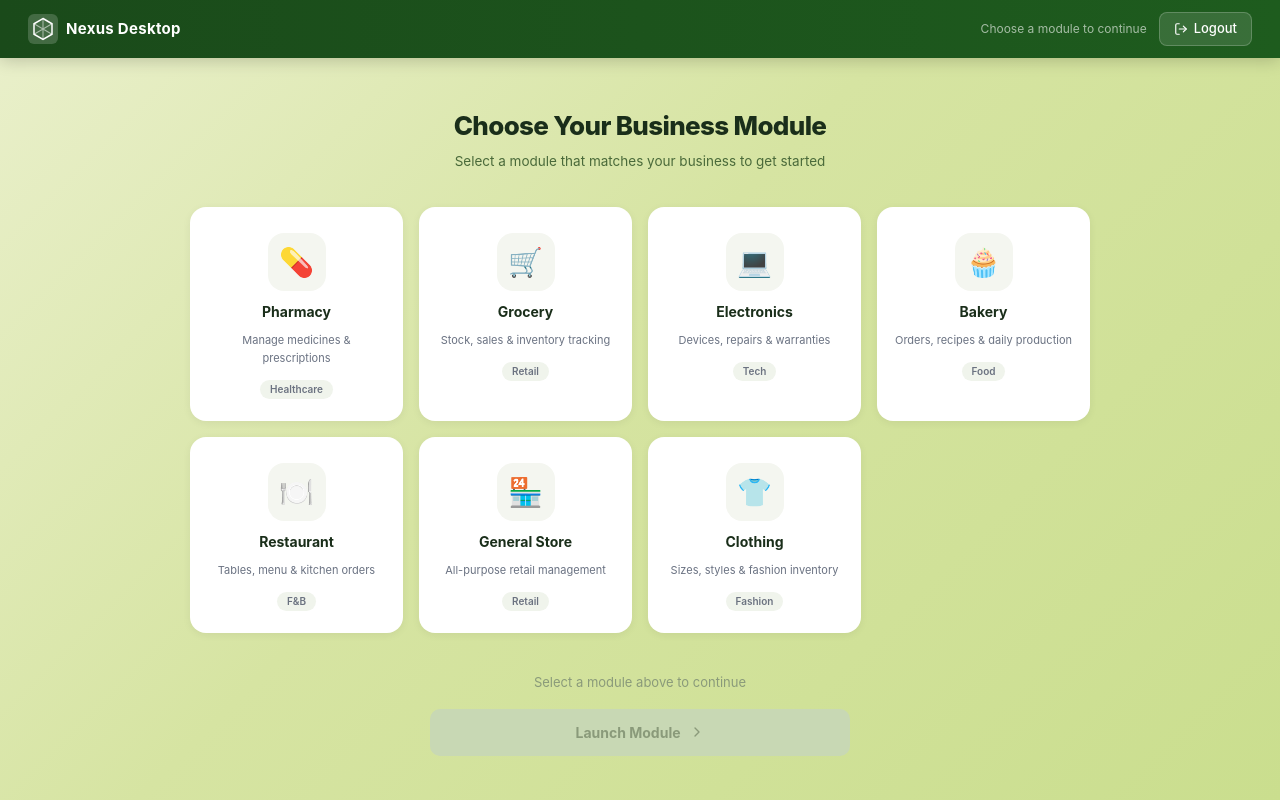
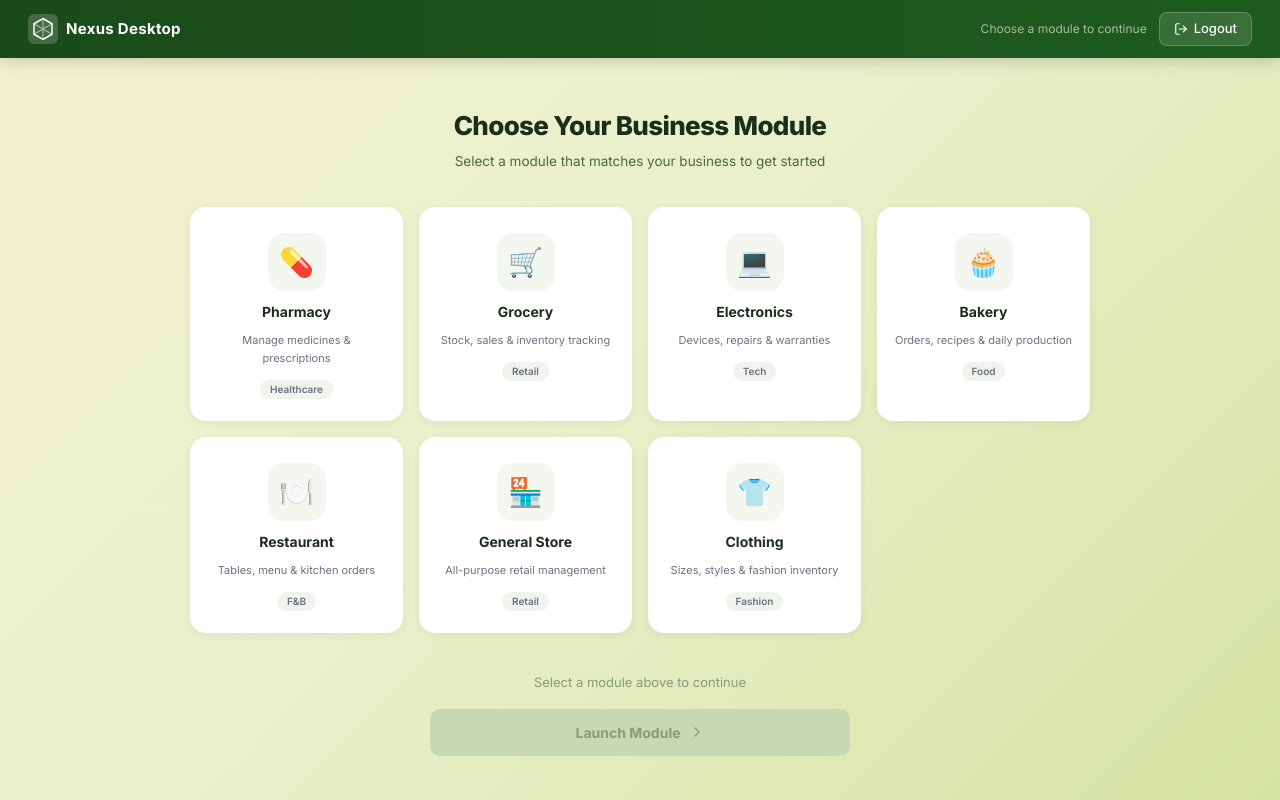
Before and after one commit to Hamza-Athar1/Nexus_Desktop_Design, a React (Vite) app: page /modules in a window 1280 px wide. Built offline with nearby package versions, Linux system fonts and the light colour scheme.

Commit message:
slight update to the design

```diff
--- a/src/index.css
+++ b/src/index.css
@@ -2,7 +2,12 @@
 @import "tailwindcss";
 
 /* ── Design tokens ───────────────────────────────────────────────── */
-
+@theme {
+  --color-nexus:       #1e5c1e;
+  --color-nexus-dark:  #14391a;
+  --color-nexus-cream: #e8d87a;
+  --font-sans: 'Inter', sans-serif;
+}
 
 /* ── Base ────────────────────────────────────────────────────────── */
 html,
@@ -25,8 +30,8 @@ body {
 
   /* Page backgrounds */
   .nexus-bg {
-    background: linear-gradient(135deg, #eaf0cc 0%, #d6e4a2 45%, #cade8e 100%);
-  }
+  background: linear-gradient(135deg, #F1EFC8E5 0%, #eaf0cc 45%, #d6e4a2 100%);
+}
   .nexus-dark-bg {
     background: linear-gradient(160deg, #1a4a1a 0%, #1e5c1e 55%, #14391a 100%);
   }
--- a/src/pages/ModuleSelectPage.jsx
+++ b/src/pages/ModuleSelectPage.jsx
@@ -32,7 +32,7 @@ export default function ModuleSelectPage() {
     <div className="min-h-screen w-full flex flex-col nexus-bg">
 
       {/* ── Navbar ──────────────────────────────────────────────────── */}
-      <header className="w-full nexus-navbar flex items-center justify-between px-4 sm:px-7 h-[54px] sm:h-[58px] flex-shrink-0 shadow-[0_2px_16px_rgba(0,0,0,0.2)]">
+      <header className="w-full nexus-navbar flex items-center justify-between px-4 sm:px-7 h-13.5 sm:h-14.5 shrink-0 shadow-[0_2px_16px_rgba(0,0,0,0.2)]">
         {/* Brand */}
         <div className="flex items-center gap-2">
           <NexusLogo size={30} variant="light" />
@@ -45,7 +45,7 @@ export default function ModuleSelectPage() {
           <button
             id="logout-btn"
             onClick={() => navigate('/')}
-            className="flex items-center gap-1.5 bg-white/[0.12] border border-white/20 rounded-lg text-white text-[13px] font-medium px-3 sm:px-3.5 py-1.5 cursor-pointer hover:bg-white/20 transition-all"
+            className="flex items-center gap-1.5 bg-white/12 border border-white/20 rounded-lg text-white text-[13px] font-medium px-3 sm:px-3.5 py-1.5 cursor-pointer hover:bg-white/20 transition-all"
           >
             <LogOut size={14} />
             Logout
@@ -70,7 +70,7 @@ export default function ModuleSelectPage() {
             NOTE: per-module accent colors (border, shadow, bg) are dynamic,
             so a minimal inline style is kept only for those 2-3 properties.
             All structural/layout/typography uses Tailwind. */}
-        <div className="grid grid-cols-2 sm:grid-cols-3 lg:grid-cols-4 gap-3 sm:gap-4 w-full max-w-[900px]" role="list">
+        <div className="grid grid-cols-2 sm:grid-cols-3 lg:grid-cols-4 gap-3 sm:gap-4 w-full max-w-225" role="list">
           {MODULES.map(mod => {
             const isActive = active === mod.id;
             return (
@@ -90,7 +90,7 @@ export default function ModuleSelectPage() {
                 className={[
                   'relative flex flex-col items-center gap-2 sm:gap-2.5 px-3 sm:px-4 pt-4 sm:pt-6 pb-4 sm:pb-5 rounded-2xl',
                   'cursor-pointer transition-all outline-none group',
-                  !isActive && 'hover:-translate-y-[3px] hover:shadow-[0_8px_20px_rgba(0,0,0,0.10)]',
+                  !isActive && 'hover:-translate-y-0.75 hover:shadow-[0_8px_20px_rgba(0,0,0,0.10)]',
                 ].join(' ')}
               >
                 {/* Checkmark badge */}
@@ -105,7 +105,7 @@ export default function ModuleSelectPage() {
 
                 {/* Icon bubble */}
                 <span
-                  className="flex items-center justify-center w-[46px] h-[46px] sm:w-[58px] sm:h-[58px] rounded-2xl text-[22px] sm:text-[28px] transition-colors"
+                  className="flex items-center justify-center w-11.5 h-11.5 sm:w-14.5 sm:h-14.5 rounded-2xl text-[22px] sm:text-[28px] transition-colors"
                   style={{ background: isActive ? `${mod.accent}18` : '#f4f6f0' }}
                   role="img"
                   aria-label={mod.name}
@@ -142,7 +142,7 @@ export default function ModuleSelectPage() {
         </div>
 
         {/* ── Bottom action bar ──────────────────────────────────── */}
-        <div className="flex flex-col items-center gap-3 w-full max-w-full sm:max-w-[420px]">
+        <div className="flex flex-col items-center gap-3 w-full max-w-full sm:max-w-105">
           {/* Selection status */}
           <div className="h-7 flex items-center justify-center">
             {selectedMod ? (
@@ -160,7 +160,7 @@ export default function ModuleSelectPage() {
             onClick={handleLaunch}
             disabled={!active}
             className={[
-              'w-full flex items-center justify-center gap-2 py-[13px] rounded-[10px]',
+              'w-full flex items-center justify-center gap-2 py-3.25 rounded-[10px]',
               'text-[14px] font-bold border-none transition-all',
               active
                 ? 'bg-nexus text-white cursor-pointer hover:bg-nexus-dark shadow-[0_4px_16px_rgba(30,92,30,0.3)] active:scale-[0.99]'
--- a/src/pages/SignUpPage.jsx
+++ b/src/pages/SignUpPage.jsx
@@ -46,14 +46,14 @@ function BrandPanel() {
 
       {/* Stats */}
       <div className="flex gap-3">
-        <div className="flex-1 rounded-xl p-3 bg-white/[0.08]">
+        <div className="flex-1 rounded-xl p-3 bg-white/8">
           <p className="text-[10px] font-medium mb-1 text-white/55">Sales</p>
           <p className="text-white font-bold text-[18px]">$12.4k</p>
           <p className="text-[10px] mt-0.5 flex items-center gap-1 text-green-400">
             <TrendingUp size={10} /> 8% this week
           </p>
         </div>
-        <div className="flex-1 rounded-xl p-3 bg-white/[0.08]">
+        <div className="flex-1 rounded-xl p-3 bg-white/8">
           <p className="text-[10px] font-medium mb-1 text-white/55">Orders</p>
           <p className="text-white font-bold text-[18px]">284</p>
           <p className="text-[10px] mt-0.5 flex items-center gap-1 text-green-400">
@@ -63,7 +63,7 @@ function BrandPanel() {
       </div>
 
       {/* Chart */}
-      <div className="rounded-xl overflow-hidden mt-3 bg-white/[0.06] h-[80px] p-2 pb-1">
+      <div className="rounded-xl overflow-hidden mt-3 bg-white/6 h-20 p-2 pb-1">
         <SparklineChart />
       </div>
     </div>
@@ -189,7 +189,7 @@ export default function SignUpPage() {
           {isError && (
             <div
               role="alert"
-              className="mb-3 px-3 py-[7px] rounded-full bg-red-50 border border-red-200 text-[11.5px] text-red-600 text-center"
+              className="mb-3 px-3 py-1.75 rounded-full bg-red-50 border border-red-200 text-[11.5px] text-red-600 text-center"
             >
               {errorMsg}
             </div>
@@ -282,7 +282,7 @@ export default function SignUpPage() {
               type="submit"
               disabled={isLoading}
               className={[
-                'mt-1 w-full flex items-center justify-center gap-2 py-[11px] rounded-lg',
+                'mt-1 w-full flex items-center justify-center gap-2 py-2.75 rounded-lg',
                 'bg-nexus text-white text-sm font-bold border-none transition-all active:scale-[0.99]',
                 isLoading
                   ? 'cursor-not-allowed opacity-85'
@@ -309,7 +309,7 @@ export default function SignUpPage() {
           {/* Google */}
           <button
             type="button"
-            className="w-full py-[9px] rounded-lg border-[1.5px] border-gray-200 bg-white cursor-pointer flex items-center justify-center gap-2 text-[13px] font-semibold text-gray-900 hover:border-gray-300 hover:shadow-md transition-all"
+            className="w-full py-2.25 rounded-lg border-[1.5px] border-gray-200 bg-white cursor-pointer flex items-center justify-center gap-2 text-[13px] font-semibold text-gray-900 hover:border-gray-300 hover:shadow-md transition-all"
           >
             <GoogleIcon />
             Google
```
